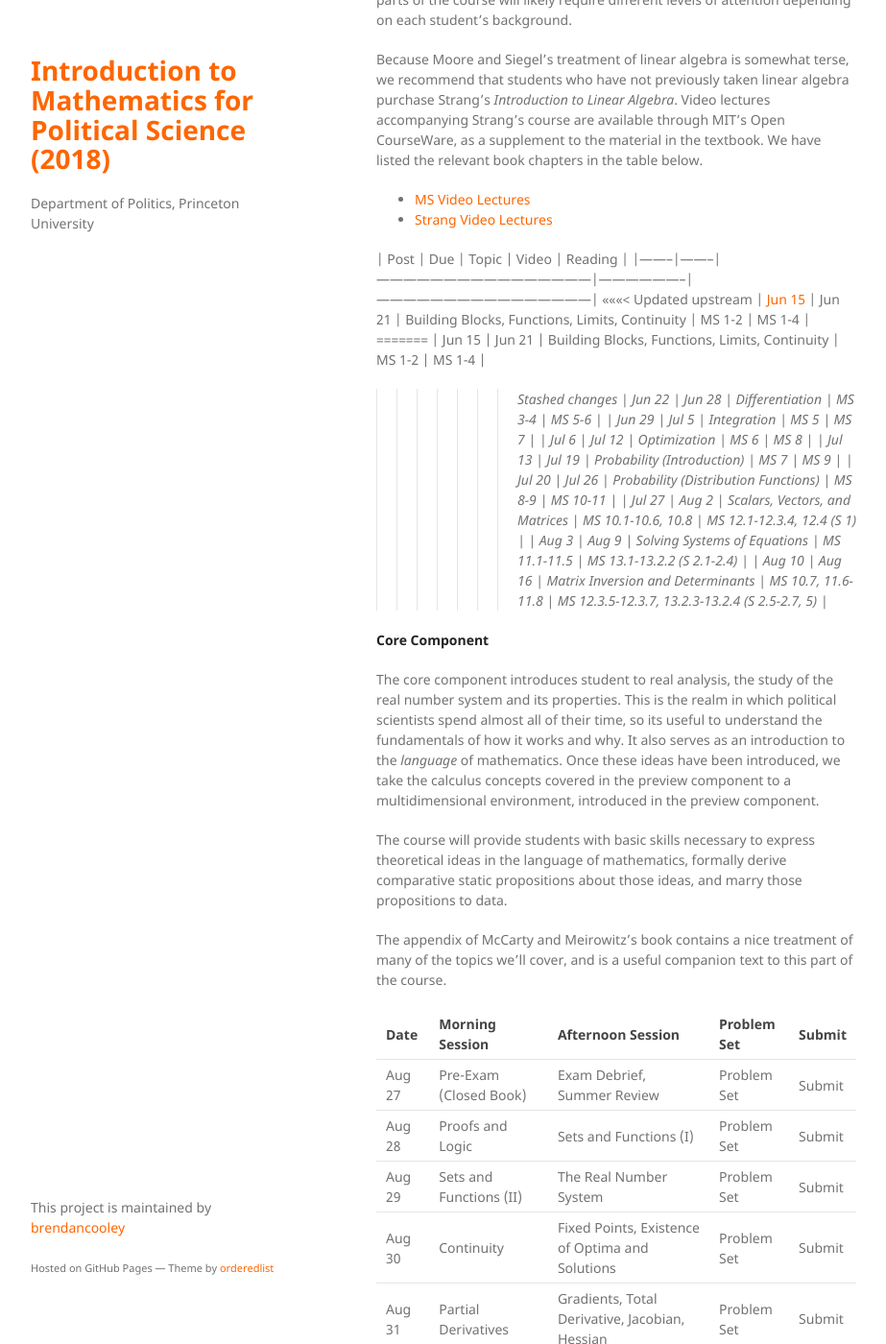
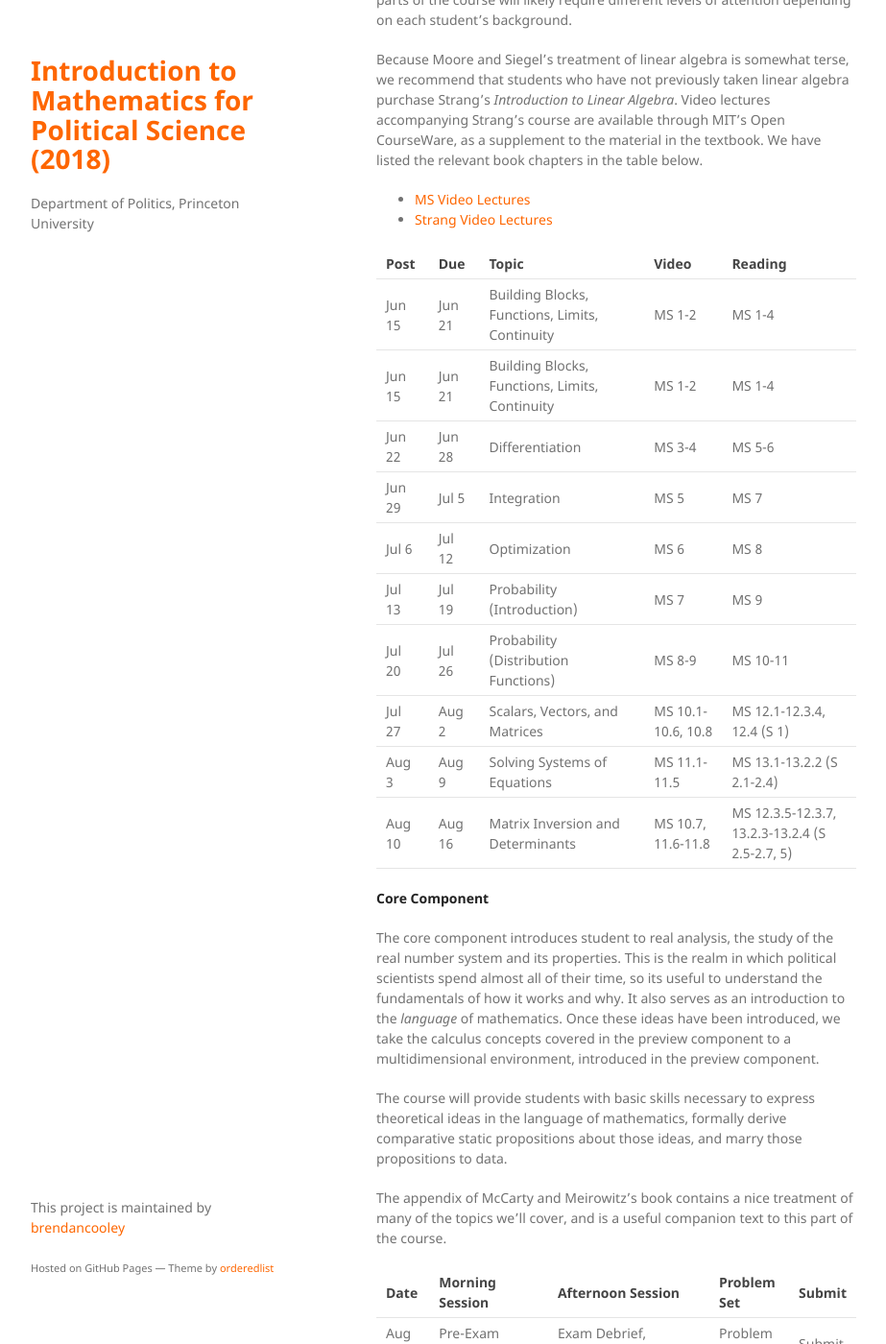
Before and after one commit to brendancooley/imps2019, a Jekyll site: the page built from index.md, in a window 1280 px wide and 1400 px high, scrolled down 2615 px. Shown: the whole window at 96% size, without its empty margins (178-1101 px from the left). Built offline with Jekyll 4.4.1, drawn with Linux system fonts in a browser that asks for light colours; nearby versions of some CDN libraries; a script that is not in the unit is left out.

Commit message:
fix conflicts

```diff
--- a/index.md
+++ b/index.md
@@ -74,11 +74,8 @@ Because Moore and Siegel's treatment of linear algebra is somewhat terse, we rec
 
 | Post   | Due    | Topic                                          | Video              | Reading                                        |
 |--------|--------|------------------------------------------------|--------------------|------------------------------------------------|
-<<<<<<< Updated upstream
-| [Jun 15](https://rawgit.com/brendancooley/ppmc2018/master/psets/pset1.pdf) | Jun 21 | Building Blocks, Functions, Limits, Continuity | MS 1-2             | MS 1-4                                         |
-=======
 | Jun 15 | Jun 21 | Building Blocks, Functions, Limits, Continuity | MS 1-2             | MS 1-4                                         |
->>>>>>> Stashed changes
+| Jun 15 | Jun 21 | Building Blocks, Functions, Limits, Continuity | MS 1-2             | MS 1-4                                         |
 | Jun 22 | Jun 28 | Differentiation                                | MS 3-4             | MS 5-6                                         |
 | Jun 29 | Jul 5  | Integration                                    | MS 5               | MS 7                                           |
 | Jul 6  | Jul 12 | Optimization                                   | MS 6               | MS 8                                           |
```
